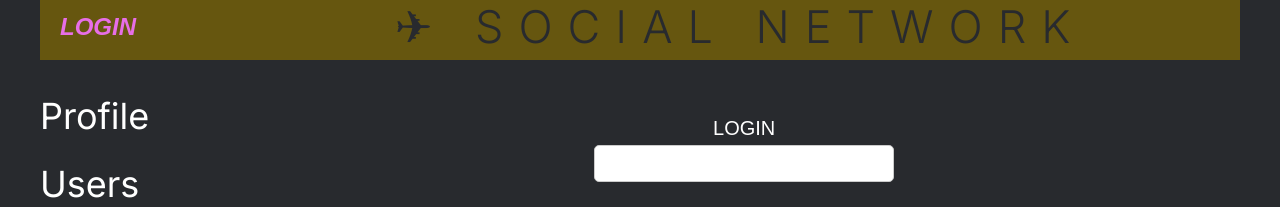
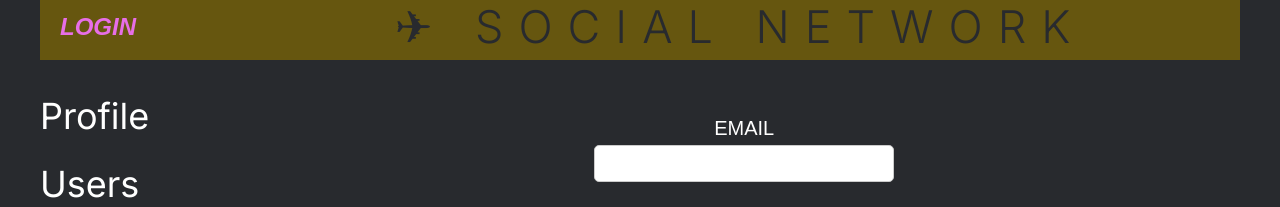
Before and after one commit to MikeWelltoday/samurai-way, a React (Create React App) app: page /login in a window 1280 px wide. Shown: the top 207 px of the page. Built offline with nearby package versions, Linux system fonts and the light colour scheme; no server answers.

Commit message:
=> saved

```diff
--- a/src/api/auth-api.ts
+++ b/src/api/auth-api.ts
@@ -8,11 +8,11 @@ export type AuthApiDataType = {
     login: string
 }
 
-type LoginResponseType = {
+export type LoginResponseType = {
     userId: number
 }
 
-type AxiosContainerResponseType<T = {}> = {
+export type AxiosContainerResponseType<T = {}> = {
     resultCode: number
     messages: string[]
     data: T
--- a/src/layout/login/Login.module.css
+++ b/src/layout/login/Login.module.css
@@ -62,6 +62,17 @@ input[type="checkbox"]:checked {
     margin-top: 10px;
 }
 
+.loginButtonDisabled {
+    opacity: 0.2;
+}
+
 .loginButton:hover {
     background-color: #e681f5;
 }
+
+.authErrorFromServer {
+    margin-top: 10px;
+    text-align: center;
+    font: 700 24px sans-serif;
+    color: #ec902e;
+}
--- a/src/layout/login/Login.tsx
+++ b/src/layout/login/Login.tsx
@@ -1,28 +1,36 @@
-import React, {FC} from 'react'
+import React, {FC, useState} from 'react'
 import S from './Login.module.css'
-import {useForm, SubmitHandler} from 'react-hook-form'
-import {Redirect} from 'react-router-dom'
+import {SubmitHandler, useForm} from 'react-hook-form'
+import {AxiosContainerResponseType, LoginResponseType} from '../../api/auth-api'
 
 //========================================================================================
 
 type FormType = {
-    login: string
+    email: string
     password: number
     checkbox: boolean
 }
 
 type LoginPropsType = {
-    authLoginTC: (email: string, password: number, rememberMe: boolean, captcha: boolean) => void
+    authLoginTC: (email: string, password: number, rememberMe: boolean, captcha: boolean) => Promise<AxiosContainerResponseType<LoginResponseType>>
     isAuth: boolean
 }
 
 //========================================================================================
 export const Login: FC<LoginPropsType> = (props) => {
 
-    const {register, handleSubmit, formState: {errors}, reset} = useForm<FormType>()
+    const [authErrorFromServer, setAuthErrorFromServer] = useState('')
+    const [isLoading, setIsLoading] = useState(false)
+
+    const {register, handleSubmit, formState: {errors, isValid, isDirty}, reset} = useForm<FormType>({mode: 'onChange'})
+
     const onSubmitHandler: SubmitHandler<FormType> = (data) => {
-        props.authLoginTC(data.login, data.password, data.checkbox, true)
-        reset()
+        setIsLoading(true)
+        setAuthErrorFromServer('')
+        props.authLoginTC(data.email, data.password, data.checkbox, true)
+            .then(() => reset())
+            .catch((error) => error && error.message && setAuthErrorFromServer(error.message.replace('Error: ', '')))
+            .finally(() => setIsLoading(false))
     }
 
     return (
@@ -31,15 +39,22 @@ export const Login: FC<LoginPropsType> = (props) => {
             <form onSubmit={handleSubmit(onSubmitHandler)}>
 
                 <div className={S.formGroup}>
-                    <label htmlFor="login">LOGIN</label>
+                    <label htmlFor="login">EMAIL</label>
                     <input
                         type="text"
                         id="login"
-                        {...register('login', {
-                            required: 'login is required'
-                        })}
+                        disabled={isLoading}
+                        {...register('email',
+                            {
+                                required: 'email is required',
+                                pattern: {
+                                    value: /^[^\s@]+@[^\s@]+\.[^\s@]+$/,
+                                    message: 'invalid email'
+                                }
+                            }
+                        )}
                     />
-                    <span>{errors.login?.message}</span>
+                    <span>{errors.email?.message}</span>
                 </div>
 
                 <div className={S.formGroup}>
@@ -47,10 +62,13 @@ export const Login: FC<LoginPropsType> = (props) => {
                     <input
                         type="password"
                         id="password"
-                        {...register('password', {
-                            required: 'password is required',
-                            minLength: {value: 4, message: 'Minimum password length is 4'}
-                        })}
+                        disabled={isLoading}
+                        {...register('password',
+                            {
+                                required: 'password is required',
+                                minLength: {value: 4, message: 'Minimum password length is 4'}
+                            }
+                        )}
                     />
                     <span>{errors.password?.message}</span>
                 </div>
@@ -59,14 +77,23 @@ export const Login: FC<LoginPropsType> = (props) => {
                     <input
                         type="checkbox"
                         id="rememberMe"
+                        disabled={isLoading}
                         {...register('checkbox')}
                     />
                     <label htmlFor="rememberMe">REMEMBER ME</label>
                 </div>
 
-                <button type="submit" className={S.loginButton}>IN</button>
+                <button type="submit"
+                        className={(!isValid && isDirty) ? `${S.loginButtonDisabled} ${S.loginButton}` : S.loginButton}
+                        disabled={(!isValid && isDirty) || isLoading}
+                >
+                    IN
+                </button>
+
+                {authErrorFromServer && <div className={S.authErrorFromServer}>{authErrorFromServer}</div>}
 
             </form>
+
         </div>
     )
 }
--- a/src/layout/login/LoginContainer.tsx
+++ b/src/layout/login/LoginContainer.tsx
@@ -5,6 +5,7 @@ import {compose} from 'redux'
 import {Login} from './Login'
 import {Redirect} from 'react-router-dom'
 import {PATH} from '../../app/App'
+import {AxiosContainerResponseType, LoginResponseType} from '../../api/auth-api'
 
 //========================================================================================
 
@@ -13,7 +14,7 @@ type MapStateToPropsType = {
 }
 
 type MapDispatchToPropsType = {
-    authLoginTC: (email: string, password: number, rememberMe: boolean, captcha: boolean) => void
+    authLoginTC: (email: string, password: number, rememberMe: boolean, captcha: boolean) => Promise<AxiosContainerResponseType<LoginResponseType>>
 }
 
 type HeaderApiContainerType = MapStateToPropsType & MapDispatchToPropsType
--- a/src/layout/main/dialogs/DialogsContainer.tsx
+++ b/src/layout/main/dialogs/DialogsContainer.tsx
@@ -1,7 +1,7 @@
 import {Dialogs, MapDispatchToPropsType, MapStateToPropsType} from './Dialogs'
 import {AppRootStateType, dialogsReducerAddMessageAC} from '../../../redux'
 import {connect} from 'react-redux'
-import {withAuthRedirect} from '../../../hoc/withAuthRedirect'
+import {withAuthRedirect} from '../../../shared'
 import {compose} from 'redux'
 import React from 'react'
 
--- a/src/layout/main/profile/ProfileContainer.tsx
+++ b/src/layout/main/profile/ProfileContainer.tsx
@@ -4,7 +4,7 @@ import {AppRootStateType, fetchUserProfileTC, fetchStatusProfileTC} from '../../
 import {connect} from 'react-redux'
 import {RouteComponentProps, withRouter} from 'react-router-dom'
 import {UserProfileApiType} from '../../../api/profile-api'
-import {withAuthRedirect} from '../../../hoc/withAuthRedirect'
+import {withAuthRedirect} from '../../../shared'
 import {compose} from 'redux'
 import {updateStatusTC} from '../../../redux/thunks/profile-thunks'
 
--- a/src/layout/main/users/UsersContainer.tsx
+++ b/src/layout/main/users/UsersContainer.tsx
@@ -3,7 +3,7 @@ import {connect} from 'react-redux'
 import React from 'react'
 import {Users} from './users/Users'
 import {PreloaderWrapper} from './preloaderWrapper/PreloaderWrapper'
-import {withAuthRedirect} from '../../../hoc/withAuthRedirect'
+import {withAuthRedirect} from '../../../shared'
 import {compose} from 'redux'
 
 //========================================================================================
--- a/src/redux/thunks/auth-thunks.ts
+++ b/src/redux/thunks/auth-thunks.ts
@@ -12,10 +12,10 @@ export const authSetUserDataTC = () => async (dispatch: AppThunkDispatchType) =>
         if (res.data.resultCode === 0) {
             dispatch(authSetUserDataAC(res.data.data))
         } else {
-            if (res.data.messages[1]) {
-                console.error(res.data.messages[1])
+            if (res.data.messages[0]) {
+                console.error(res.data.messages[0])
             } else {
-                console.error('ERROR')
+                console.error('auth-error')
             }
         }
     } catch (error) {
@@ -29,22 +29,20 @@ export const authLoginTC = (email: string, password: number, rememberMe: boolean
     dispatch(appLoadingAC(true))
     try {
         const res = await authAPI.loginAuth(email, password, rememberMe, captcha)
+        dispatch(appLoadingAC(false))
         if (res.data.resultCode === 0) {
 
             // если логин подошел => запрашиваем данные для аунтефикации, чтобы делать запросы
             await dispatch(authSetUserDataTC())
-
         } else {
-            if (res.data.messages[1]) {
-                console.error(res.data.messages[1])
-            } else {
-                console.error('ERROR')
-            }
+            const errorMessage = res.data.messages[0] ? res.data.messages[0] : 'auth error'
+            throw new Error(errorMessage)
         }
     } catch (error) {
         console.error((error as Error).message)
+        throw error
     }
-    dispatch(appLoadingAC(false))
+
 }
 
 export const authLogoutTC = () => async (dispatch: AppThunkDispatchType) => {
--- a/src/hoc/withAuthRedirect.tsx
+++ b/src/shared/hocs/withAuthRedirect.tsx
@@ -1,5 +1,5 @@
 import React, {ComponentType} from 'react'
-import {AppRootStateType} from '../redux'
+import {AppRootStateType} from '../../redux'
 import {connect} from 'react-redux'
 import {Redirect} from 'react-router-dom'
 
--- /dev/null
+++ b/src/shared/index.ts
@@ -0,0 +1,2 @@
+// hocs
+export {withAuthRedirect} from './hocs/withAuthRedirect'
```
